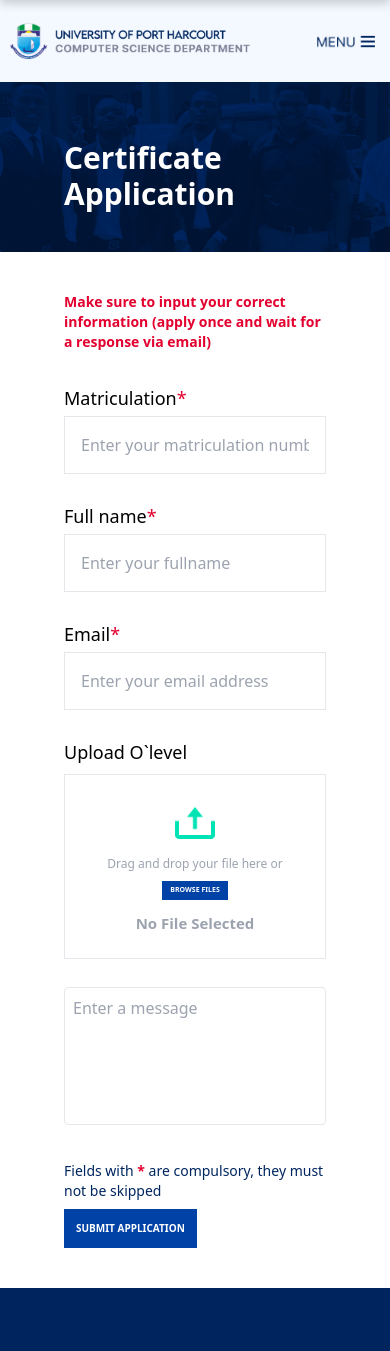
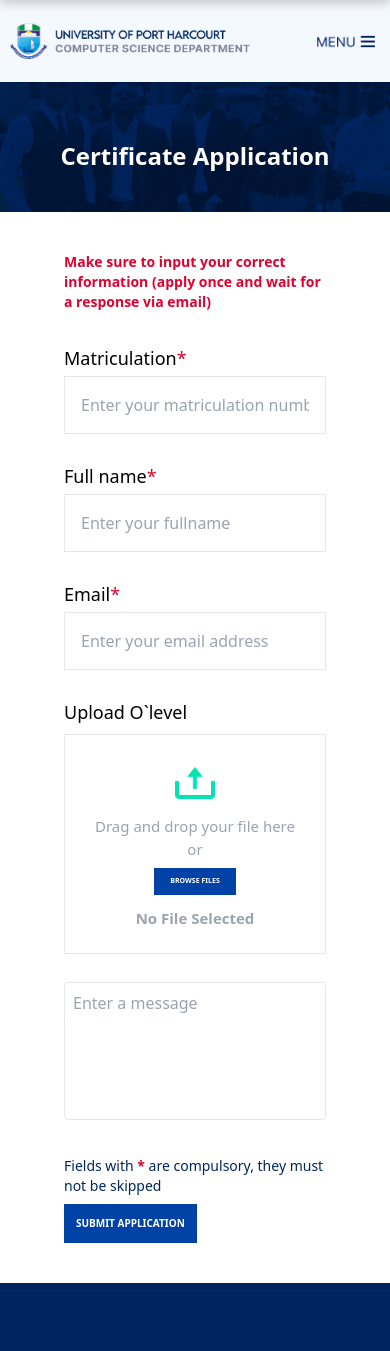
Before and after one commit to GES-400-GROUP7/uniport-csc, a React (Create React App) app: page /cert in a window 390 px wide. Shown: the top 1351 px of the page. Built offline with nearby package versions, Linux system fonts and the light colour scheme; the HTML template or start-up script is replaced by a standard one.

Commit message:
adjust display for mobile

```diff
--- a/src/components/Uploader/Uploader.jsx
+++ b/src/components/Uploader/Uploader.jsx
@@ -6,8 +6,8 @@ function Uploader() {
         <div className="border flex flex-col items-center justify-center p-6 relative">
             <div className="flex flex-col items-center gap-2">
                 <img className="w-12" src={icon} alt="upload-icon" />
-                <p className="text-center text-gray-400 text-[12px]">Drag and drop your file here or</p>
-                <button className='text-[7px] font-semibold max-w-xs text-white bg-[#0042A5] px-2 py-1'>BROWSE FILES</button>
+                <p className="text-center text-gray-400 text-[15px]">Drag and drop your file here or</p>
+                <button className='text-[7px] font-semibold text-white bg-[#0042A5] px-4 py-2 md:'>BROWSE FILES</button>
             </div>
             <input
             className=" absolute fileInput cursor-pointer p-6 w-full h-full opacity-0 rounded z-10"
--- a/src/pages/Certificate/Certificate.jsx
+++ b/src/pages/Certificate/Certificate.jsx
@@ -8,7 +8,7 @@ function Certificate() {
   return (
     <Layout>
       <main className="w-full">
-        <section className="text-white text-3xl md:text-5xl font-bold cert-header pt-[100px] md:pt-[150px] md:pb-10 pl-16 md:pl-32">
+        <section className="text-white text-2xl  md:text-5xl text-center md:text-start  font-bold cert-header pt-[100px] md:pt-[150px] md:pb-10 md:pl-32">
           <h1 className="py-10">Certificate Application</h1>
         </section>
         <section className="px-16 py-10 md:px-32 md:py-20">
```
